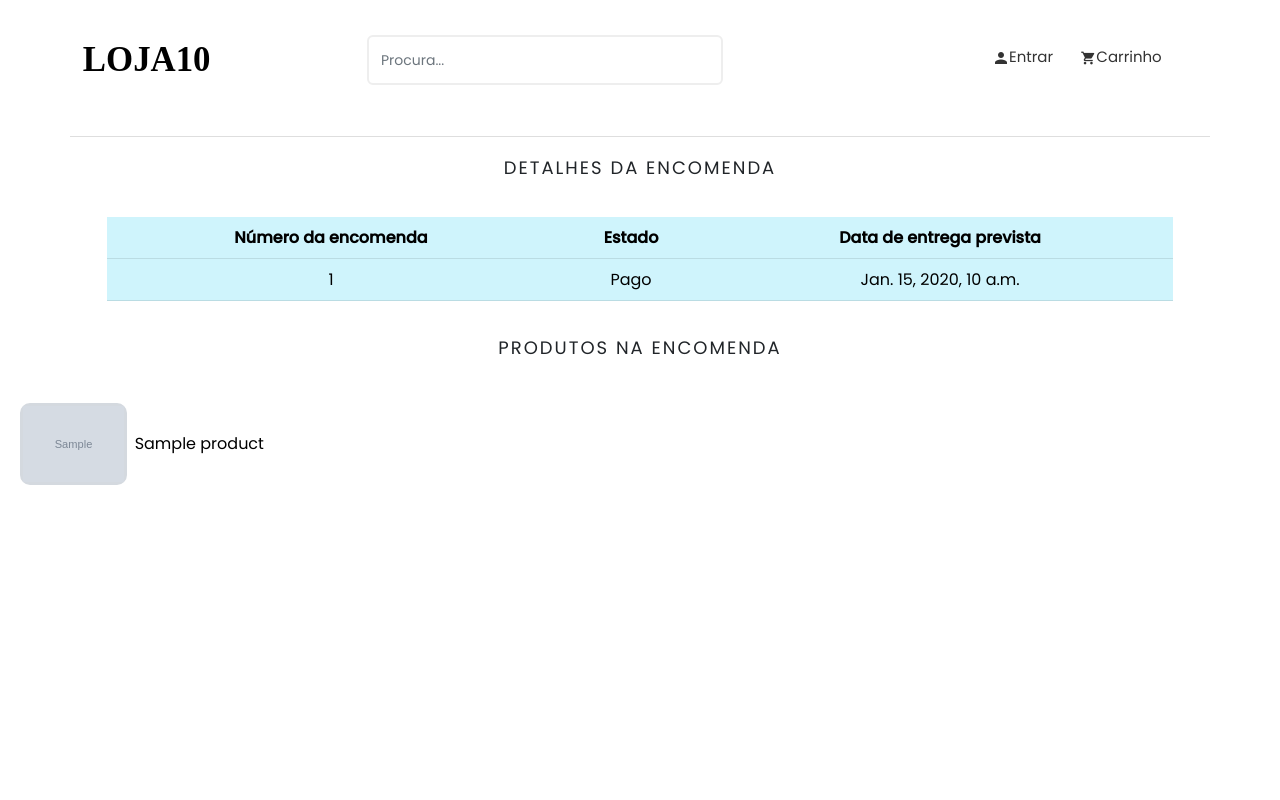
After one commit to jotanmiguel/ProjetoPTI-PTR, a Django app: template Django/projeto/templates/details.html in a window 1280 px wide. The commit adds this page. Run offline with Django 4.2, Linux system fonts and the light colour scheme; the template is opened without the code that fills it: most values are stand-ins (such as "Sample title", 1, 10 or a date in 2020); grey boxes marked "Sample" are stand-in pictures; some libraries are stand-ins or nearby versions; some web fonts are replaced.

Commit message:
Detalhes de encomenda
Detalhes de encomendas a funcionar 100%

```diff
--- a/Django/projeto/API/urls.py
+++ b/Django/projeto/API/urls.py
@@ -2,7 +2,7 @@
 from django.contrib import admin
 from django.contrib.auth import views as auth_views
 from django.urls import include, path
-from .views import index, search, alterar_dados, login, registar, shop, product, add_to_cart, adicionar_produto, conta, eliminar_conta, hist_encomendas, PasswordsChangeView, password_success, login_success, registration_success, desporto, matEscritorio, informatica, roupa, carrinho, mPagamento, base, delete, CustomerList, CustomerDetail, ProductList, ProductDetail, OrderList, OrderDetail, StockList, StockDetail, CartList, CartDetail, SuplierList, SuplierDetail, CategoryDetail, CategoryList
+from .views import index, search, alterar_dados, login, registar, shop, product, add_to_cart, adicionar_produto, conta, details, eliminar_conta, hist_encomendas, PasswordsChangeView, password_success, login_success, registration_success, desporto, matEscritorio, informatica, roupa, carrinho, mPagamento, base, delete, CustomerList, CustomerDetail, ProductList, ProductDetail, OrderList, OrderDetail, StockList, StockDetail, CartList, CartDetail, SuplierList, SuplierDetail, CategoryDetail, CategoryList
 from . import views
 
 
@@ -25,6 +25,7 @@ urlpatterns = [
     path('registration_success/', registration_success, name='registration_success'),
     path('login_success/', login_success, name='login_success'),
     path('password_success', password_success, name="password_success"),
+    path('details', details, name='details'),
     path('desporto', desporto, name='desporto'),
     path('materialEscritorio', matEscritorio, name='matEscritorio'),
     path('informatica', informatica, name='informatica'),
@@ -34,6 +35,7 @@ urlpatterns = [
     path('base/',base, name="base"),
     path('eliminar_conta', eliminar_conta, name="eliminar_conta"),
     path('historico', hist_encomendas, name="historico"),
+    path('historico/<str:id>', details, name='details'),
     path('delete/<str:id>', delete, name='delete'),
     path('customers/', CustomerList.as_view(), name='customer-list'),
     path('customers/<str:pk>/', CustomerDetail.as_view(), name='customer-detail'),
--- a/Django/projeto/API/views.py
+++ b/Django/projeto/API/views.py
@@ -256,6 +256,10 @@ def roupa(request):
     products = Product.objects.all()
     return render(request, 'roupa.html', {'products' : products})
 
+def details(request, id):
+    o = Order.objects.get(id=id)
+    return render(request,'details.html',{'order':o})
+
 def carrinho(request):
     if request.user.is_authenticated:
         username = request.user.username
--- a/Django/projeto/templates/carrinho.html
+++ b/Django/projeto/templates/carrinho.html
@@ -96,9 +96,9 @@
                         </li>
                       </ul>
 
-                  <button onclick="window.location.href='{% url 'mPagamento' %}';" type="button" class="btn btn-primary btn-lg btn-block">
+                  <a href="{% url 'mPagamento' %}" class="btn btn-primary btn-lg btn-block">
                     Comprar
-                  </button>
+                  </a>
                 </div>
               </div>
             </div>
--- a/Django/projeto/templates/desporto.html
+++ b/Django/projeto/templates/desporto.html
@@ -45,7 +45,7 @@
                     <div class="form-outline mb-4">
                         <select onchange="if (this.value) window.location.href=this.value;" name="category" class="form-control form-control-lg">
                           <option value="#">Escolha a categoria...</option>
-                          <option value="{% url 'materialEscritorio' %}">Material de Escritório</option>
+                          <option value="{% url 'matEscritorio' %}">Material de Escritório</option>
                           <option value="{% url 'desporto' %}">Desporto</option>
                           <option value="{% url 'informatica' %}">Informática</option>
                           <option value="{% url 'roupa' %}">Roupa</option>
--- /dev/null
+++ b/Django/projeto/templates/details.html
@@ -0,0 +1,68 @@
+{% load static %}
+<html>
+    <head>
+
+        <!-- Basic Page Needs
+        ================================================== -->
+        <meta charset="utf-8">
+        <title>Loja10</title>
+
+
+        <!-- theme meta -->
+        <meta name="theme-name" content="aviato" />
+
+        <!-- Favicon -->
+        <link rel="shortcut icon" type="image/x-icon" href="/static/images/favicon.png" />
+
+        <!-- Themefisher Icon font -->
+        <link rel="stylesheet" href="/static/plugins/themefisher-font/style.css">
+        <!-- bootstrap.min css -->
+        <link rel="stylesheet" href="/static/plugins/bootstrap/css/bootstrap.min.css">
+
+        <!-- Animate css -->
+        <link rel="stylesheet" href="/static/plugins/animate/animate.css">
+        <link rel="stylesheet" href="/static/plugins/slick/slick-theme.css">
+
+        <!-- Main Stylesheet -->
+        <link rel="stylesheet" href="{% static 'style.css' %}">
+
+    </head>
+
+
+    <body>
+        {% include 'navbar.html' %}
+        <div class="title text-center">
+            <h2>Detalhes da encomenda</h2>
+        </div>
+        <div class="col-md-10 offset-md-1 table-responsive">
+            <table class="table table-hover table-align-middle text-center">
+                <tr>
+                    <th class="table-info" scope="col">Número da encomenda</th>
+                    <th class="table-info" scope="col">Estado</th>
+                    <th class="table-info" scope="col">Data de entrega prevista</th>
+                </tr>
+                <tr>
+                    <td class="table-info" scope="row">{{ order.id }}</td>
+                    <td class="table-info" scope="row">Pago</td>
+                    <td class="table-info" scope="row">{{ order.updated_at }}</td>
+                </tr>
+            </table>
+        </div>
+        <div class="title text-left"><h2>Produtos na encomenda</h2></div>
+            {% for product in order.products1.all %}
+            <div class="d-flex align-items-center">
+                <div class="product-item col-md-1" style="margin:7px 0px 7px 20px; border: 3px solid rgb(212, 217, 223);border-radius: 10px;">
+                  <div class="product-thumb">
+                      <img class="img-responsive" src="{{ product.file.url }}" alt="product-img" style="height: auto;object-fit: contain;" />
+                  </div>
+                </div>
+                <span class="d-flex p-2 me-auto"><a href="{% url 'product' product.slug %}">{{ product.name }}</a></span>
+            </div>
+            {% endfor %}
+
+
+
+
+        <script src="https://unpkg.com/htmx.org@1.7.0"></script>
+    </body>
+</html>
--- a/Django/projeto/templates/historicoEncomendas.html
+++ b/Django/projeto/templates/historicoEncomendas.html
@@ -40,6 +40,7 @@
                     <th class="table-info" scope="col">Número da encomenda</th>
                     <th class="table-info" scope="col">Estado</th>
                     <th class="table-info" scope="col">Data de entrega prevista</th>
+                    <th class="table-info" scope="col">Detalhes</th>
                 </tr>
                 <!-- Exemplos de cores para a tabela (Pago/Entregue//Por pagar/A ser entregue//Cancelada/Erro)
                 <tr>
@@ -63,11 +64,13 @@
                     <td class="table-warning" scope="row">{{ order.id }}</td>
                     <td class="table-warning" scope="row">Por pagar</td>
                     <td class="table-warning" scope="row">{{ order.updated_at }}</td>
+                    <td class="table-warning" scope="row"><a href="{% url 'carrinho' %}" class="btn btn-warning">Ver carrinho</a></td>
 
                     {% else %}
                     <td class="table-success" scope="row">{{ order.id }}</td>
                     <td class="table-success" scope="row">Pago</td>
                     <td class="table-success" scope="row">{{ order.updated_at }}</td>
+                    <td class="table-success" scope="row"><a href="{% url 'details' order.id %}" class="btn btn-success">Ver detalhes</a></td>
                     {% endif %}
 
                 </tr>
--- a/Django/projeto/templates/informatica.html
+++ b/Django/projeto/templates/informatica.html
@@ -45,7 +45,7 @@
                     <div class="form-outline mb-4">
                         <select onchange="if (this.value) window.location.href=this.value;" name="category" class="form-control form-control-lg">
                           <option value="#">Escolha a categoria...</option>
-                          <option value="{% url 'materialEscritorio' %}">Material de Escritório</option>
+                          <option value="{% url 'matEscritorio' %}">Material de Escritório</option>
                           <option value="{% url 'desporto' %}">Desporto</option>
                           <option value="{% url 'informatica' %}">Informática</option>
                           <option value="{% url 'roupa' %}">Roupa</option>
--- a/Django/projeto/templates/matEscritorio.html
+++ b/Django/projeto/templates/matEscritorio.html
@@ -45,7 +45,7 @@
                     <div class="form-outline mb-4">
                         <select onchange="if (this.value) window.location.href=this.value;" name="category" class="form-control form-control-lg">
                           <option value="#">Escolha a categoria...</option>
-                          <option value="{% url 'materialEscritorio' %}">Material de Escritório</option>
+                          <option value="{% url 'matEscritorio' %}">Material de Escritório</option>
                           <option value="{% url 'desporto' %}">Desporto</option>
                           <option value="{% url 'informatica' %}">Informática</option>
                           <option value="{% url 'roupa' %}">Roupa</option>
--- a/Django/projeto/templates/roupa.html
+++ b/Django/projeto/templates/roupa.html
@@ -45,7 +45,7 @@
                     <div class="form-outline mb-4">
                         <select onchange="if (this.value) window.location.href=this.value;" name="category" class="form-control form-control-lg">
                           <option value="#">Escolha a categoria...</option>
-                          <option value="{% url 'materialEscritorio' %}">Material de Escritório</option>
+                          <option value="{% url 'matEscritorio' %}">Material de Escritório</option>
                           <option value="{% url 'desporto' %}">Desporto</option>
                           <option value="{% url 'informatica' %}">Informática</option>
                           <option value="{% url 'roupa' %}">Roupa</option>
--- a/Django/projeto/templates/shop.html
+++ b/Django/projeto/templates/shop.html
@@ -45,7 +45,7 @@
                     <div class="form-outline mb-4">
                         <select onchange="if (this.value) window.location.href=this.value;" name="category" class="form-control form-control-lg">
                           <option value="#">Escolha a categoria...</option>
-                          <option value="{% url 'materialEscritorio' %}">Material de Escritório</option>
+                          <option value="{% url 'matEscritorio' %}">Material de Escritório</option>
                           <option value="{% url 'desporto' %}">Desporto</option>
                           <option value="{% url 'informatica' %}">Informática</option>
                           <option value="{% url 'roupa' %}">Roupa</option>
```
